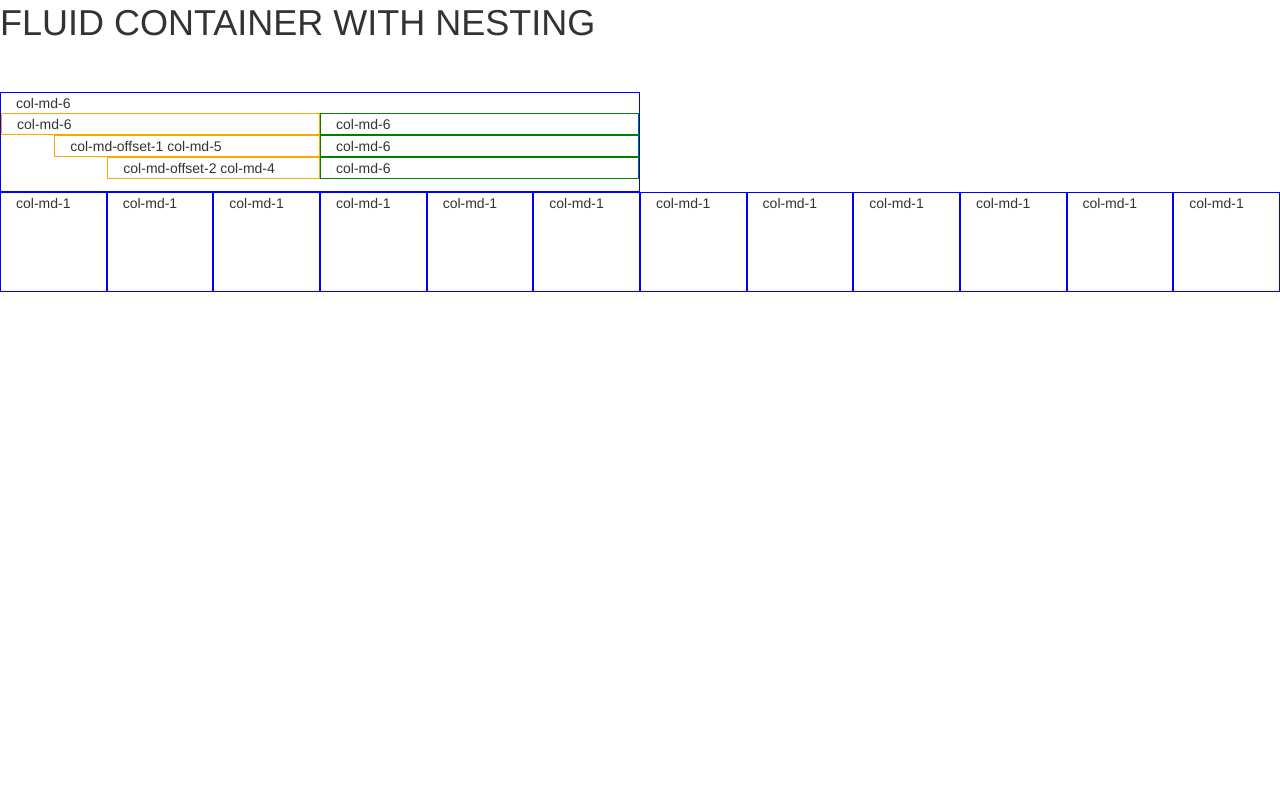
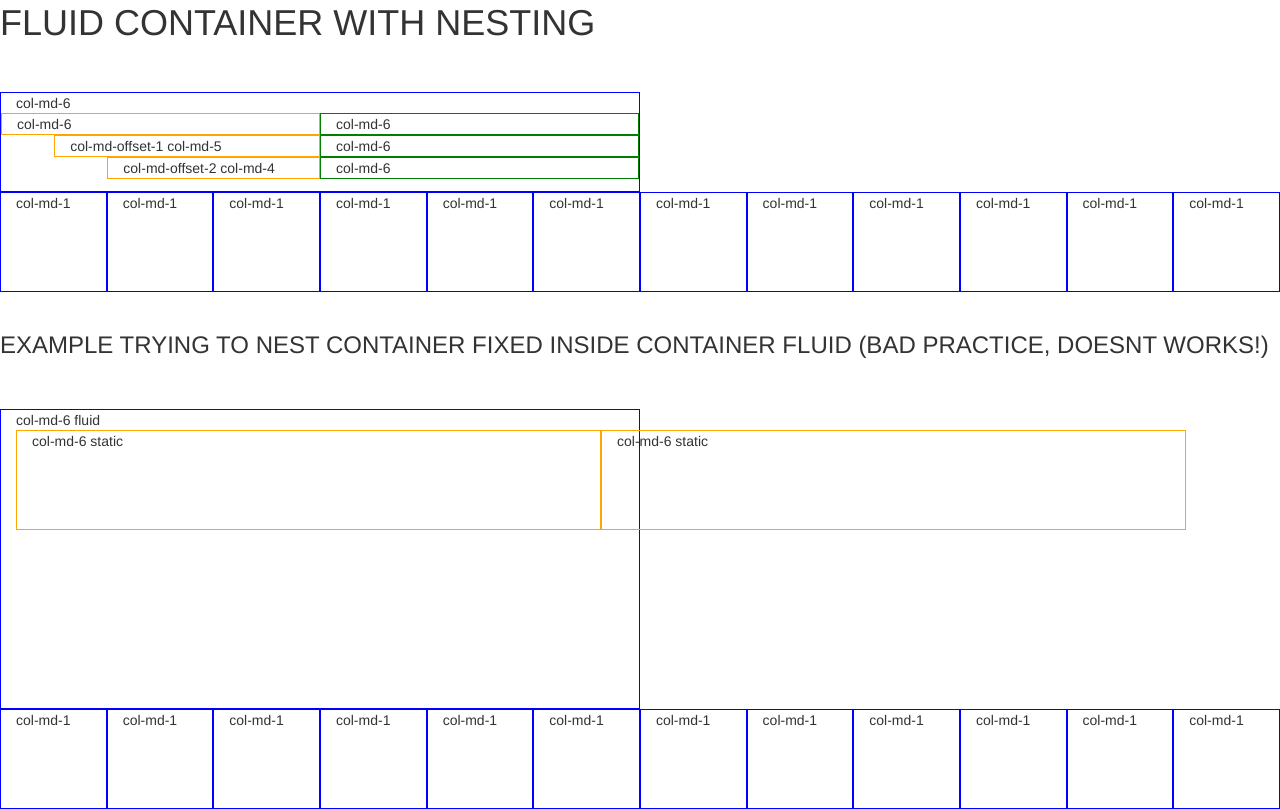
Before and after one commit to toke182/bootstrap-griding, a plain HTML site: page index.html in a window 1280 px wide. Shown: the part 1026-1835 px from the top of the page. Before the commit the page ends 1318 px from the top, so only its background shows below. Drawn offline with nearby package versions, Linux system fonts and the light colour scheme.

Commit message:
example v2

```diff
--- a/index.html
+++ b/index.html
@@ -133,5 +133,37 @@
 			<div class="col-md-1" style="border:1px solid blue;height:100px;">col-md-1</div>
 		</div>
 	</div>
+	<br/><h3> EXAMPLE TRYING TO NEST CONTAINER FIXED INSIDE CONTAINER FLUID (BAD PRACTICE, DOESNT WORKS!)</h3><br/><br/>
+	<div class="container-fluid">
+		<div class="row">
+			<div class="col-md-6" style="border:1px solid blue;height:300px;">
+				col-md-6 fluid
+				<div class="container">
+					<div class="row">
+						<div class="col-md-6" style="border:1px solid orange;height:100px;">
+							col-md-6 static
+						</div>
+						<div class="col-md-6" style="border:1px solid orange;height:100px;">
+							col-md-6 static
+						</div>
+					</div>
+				</div>
+			</div>
+		</div>
+		<div class="row">
+			<div class="col-md-1" style="border:1px solid blue;height:100px;">col-md-1</div>
+			<div class="col-md-1" style="border:1px solid blue;height:100px;">col-md-1</div>
+			<div class="col-md-1" style="border:1px solid blue;height:100px;">col-md-1</div>
+			<div class="col-md-1" style="border:1px solid blue;height:100px;">col-md-1</div>
+			<div class="col-md-1" style="border:1px solid blue;height:100px;">col-md-1</div>
+			<div class="col-md-1" style="border:1px solid blue;height:100px;">col-md-1</div>
+			<div class="col-md-1" style="border:1px solid blue;height:100px;">col-md-1</div>
+			<div class="col-md-1" style="border:1px solid blue;height:100px;">col-md-1</div>
+			<div class="col-md-1" style="border:1px solid blue;height:100px;">col-md-1</div>
+			<div class="col-md-1" style="border:1px solid blue;height:100px;">col-md-1</div>
+			<div class="col-md-1" style="border:1px solid blue;height:100px;">col-md-1</div>
+			<div class="col-md-1" style="border:1px solid blue;height:100px;">col-md-1</div>
+		</div>
+	</div>
 </body>
 </html>
```
